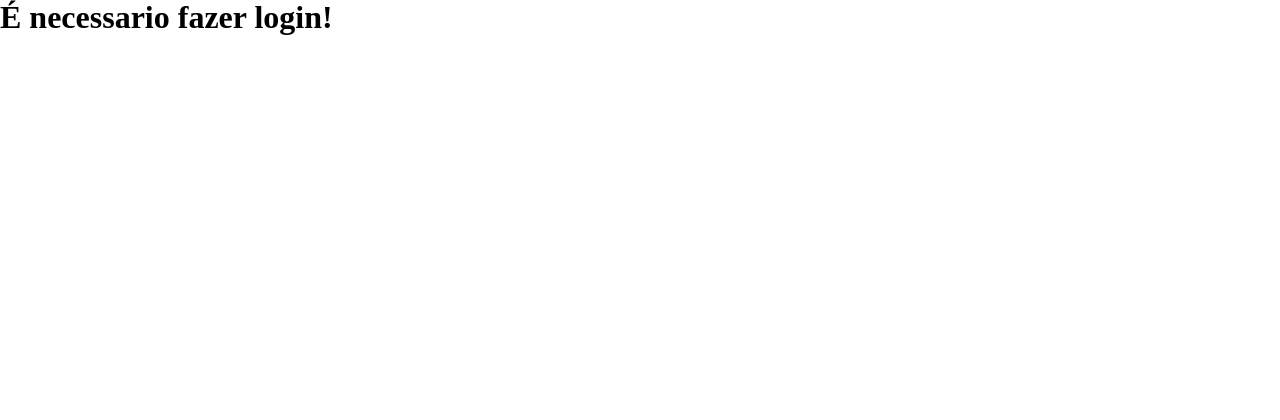
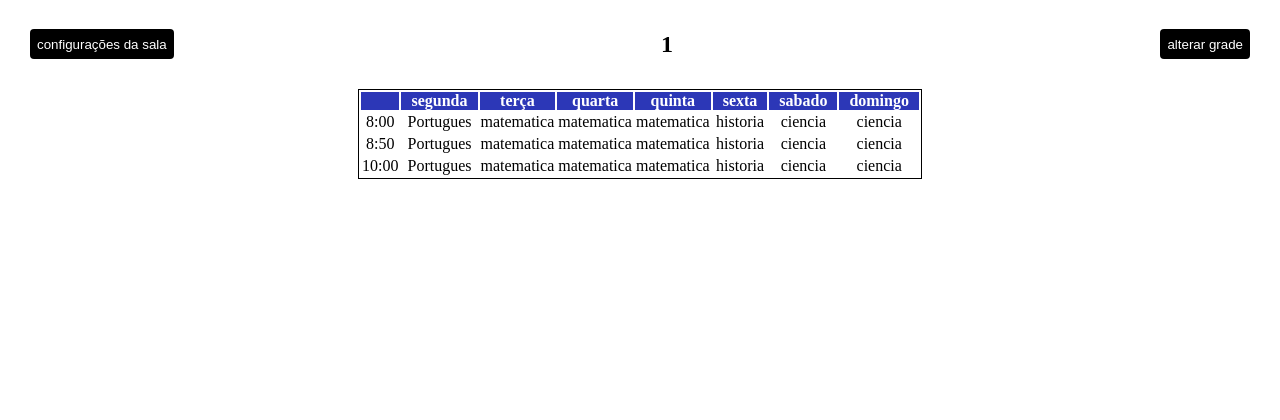
Before and after one commit to Udanidan/claex, a PHP site: page /Front/grade.php?sala=1 in a window 1280 px wide. Shown: the part 351-771 px from the top of the page. Run offline with PHP 8.4, Linux system fonts and the light colour scheme.

Commit message:
Mockup navegavel
Versão navegavel sem utilização de banco de dados.

```diff
--- a/Front/grade.php
+++ b/Front/grade.php
@@ -5,20 +5,21 @@
 
 
     $sala = $_GET['sala'];
-        session_start();
-        if (isset($_SESSION['usuario'])){
-            $login = $_SESSION['usuario'];
-            $nivel = $_SESSION['nivel'];
-        }
-        else{
-            $login = null;
-        }
 
-        if($login){
+        // session_start();
+        // if (isset($_SESSION['usuario'])){
+        //     $login = $_SESSION['usuario'];
+        //     $nivel = $_SESSION['nivel'];
+        // }
+        // else{
+        //     $login = null;
+        // }
+
+        // if($login){
 ?>
 <main>
     <div class="link_nova_sala">
-        <?php if($nivel != 'escola'){ ?>
+        <?php if(/*$nivel != 'escola'*/ false){ ?>
         <div></div>
         <?php }else{
             ?><a href="config_sala.php?sala=<?php echo $sala; ?>"><button>configurações da sala</button></a><?php
@@ -40,7 +41,38 @@
             </thead>
 
             <tbody>
+                <tr>
+                <td>8:00</td>
+                    <td>Portugues</td>
+                    <td>matematica</td>
+                    <td>matematica</td>
+                    <td>matematica</td>
+                    <td>historia</td>
+                    <td>ciencia</td>
+                    <td>ciencia</td>
+                </tr>
+                <tr>
+                <td>8:50</td>
+                    <td>Portugues</td>
+                    <td>matematica</td>
+                    <td>matematica</td>
+                    <td>matematica</td>
+                    <td>historia</td>
+                    <td>ciencia</td>
+                    <td>ciencia</td>
+                </tr>
+                <tr>
+                <td>10:00</td>
+                    <td>Portugues</td>
+                    <td>matematica</td>
+                    <td>matematica</td>
+                    <td>matematica</td>
+                    <td>historia</td>
+                    <td>ciencia</td>
+                    <td>ciencia</td>
+                </tr>
                 <?php
+                /*
                 global $db;
                 $grade_segunda = mysqli_query($db,"SELECT professor,materia,sala FROM aulas WHERE sala = '$sala' and username = '$login' and dias = 'segunda'");
                 $grade_terca = mysqli_query($db,"SELECT professor,materia,sala FROM aulas WHERE sala = '$sala' and username = '$login' and dias = 'terca'");
@@ -159,7 +191,9 @@
                         }else{
                             echo "--";
                         }
-                 } ?>
+                 }
+                */
+                ?>
                 </td>
 
             </tbody>
@@ -167,7 +201,8 @@
     </section>
 </main>
 <?php
-        }else{
-            echo "<h1>É necessario fazer login!</h1>";
-        }
+
+//        }else{
+  //          echo "<h1>É necessario fazer login!</h1>";
+    //    }
 ?>
```
Also changed, not shown: Front/config_sala.php (+13 -11 lines), Front/form_login.php (+6 -2 lines), Front/form_nova_sala.php (+14 -14 lines), Front/listar_sala.php (+43 -20 lines).
